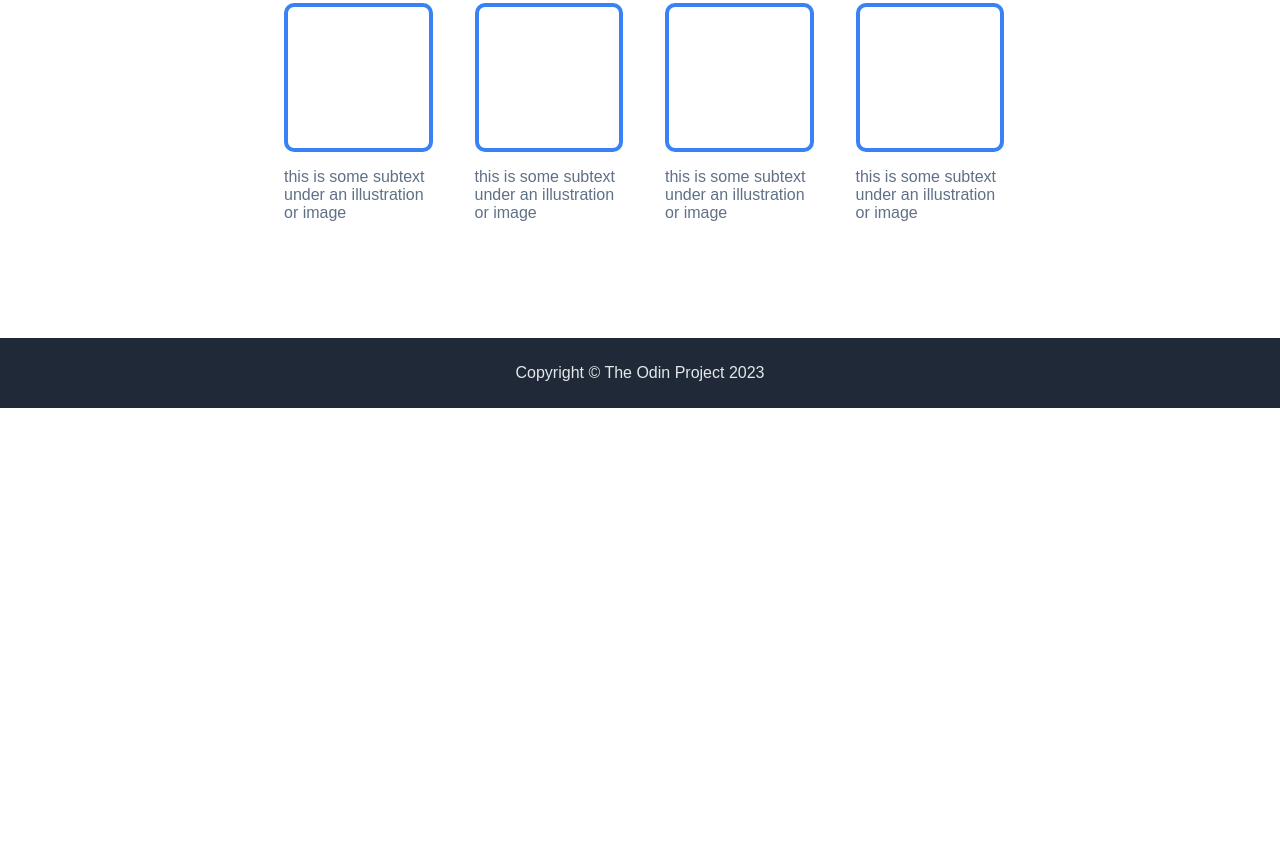
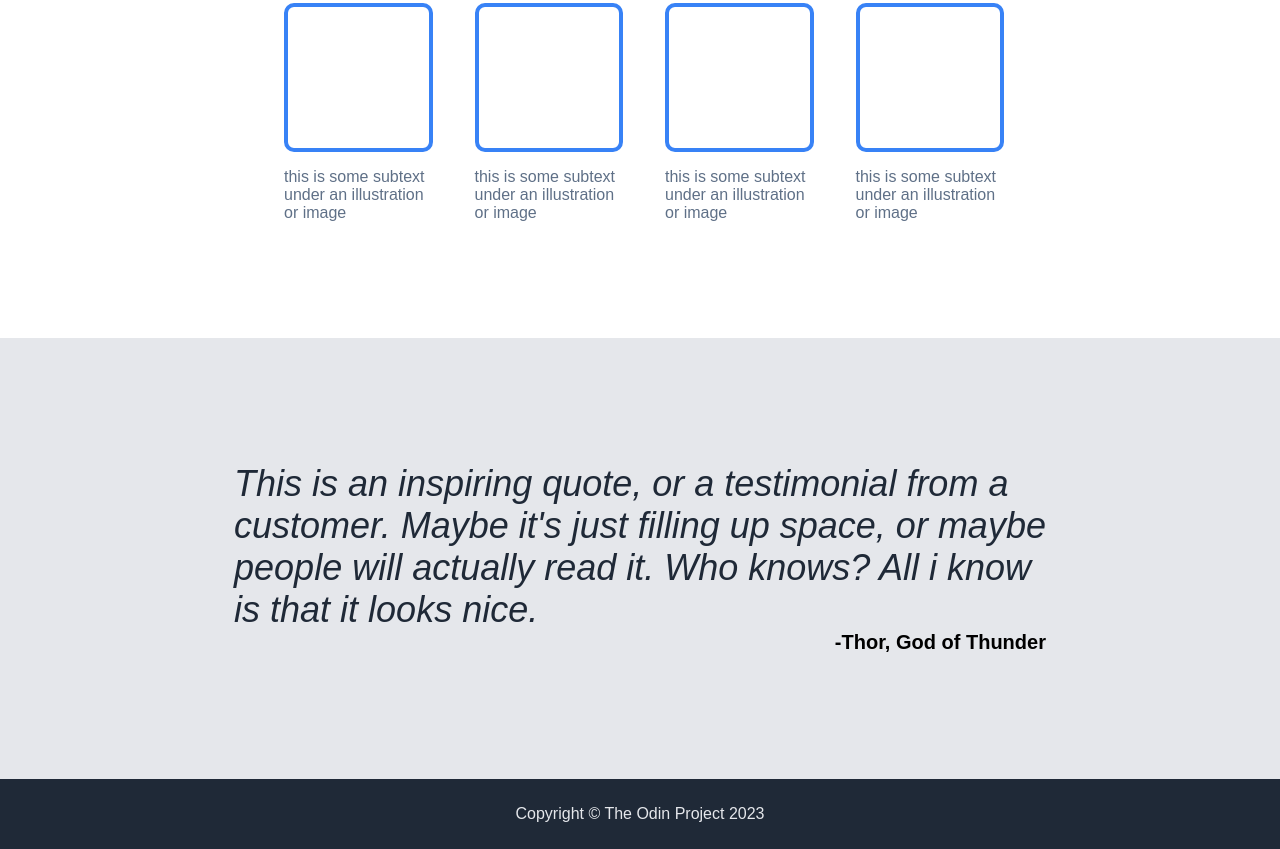
Before and after one commit to auron-h/odin-landing-page, a plain HTML site: page index.html in a window 1280 px wide. Shown: the part 647-1496 px from the top of the page. Before the commit the page ends 1055 px from the top, so only its background shows below. Drawn offline with Linux system fonts and the light colour scheme.

Commit message:
Add 3rd section

```diff
--- a/index.html
+++ b/index.html
@@ -57,7 +57,16 @@
         </div>
 
         <div class="sectionThree">
-
+            <div class="s3Content">
+                <p><i>
+                    This is an inspiring quote, or a testimonial from a <br>
+                    customer. Maybe it's just filling up space, or maybe <br>
+                     people will actually read it. Who knows? All i know <br>
+                    is that it looks nice.
+                </i>
+                </p>
+                <h6>-Thor, God of Thunder</h6>
+            </div>
         </div>
 
         <div class="sectionFour">
--- a/style.css
+++ b/style.css
@@ -78,6 +78,28 @@ body{
     border: #3882F6 solid 4px;
     border-radius: 10px;
 }
+.sectionThree{
+    display: flex;
+    background-color: #E5E7EB;
+    align-items: center;
+    justify-content: center;
+}
+.s3Content{
+    display: flex;
+    flex-direction: column;
+    margin: 125px 0;
+}
+.s3Content p{
+    font-size: 36px;
+    color: #1f2937;
+    font-weight: lighter;
+    margin: 0;
+}
+.s3Content h6{
+    align-self: flex-end;
+    font-size: 20px;
+    margin: 0;
+}
 .footer{
     display: flex;
     background-color: #1f2937;
```
